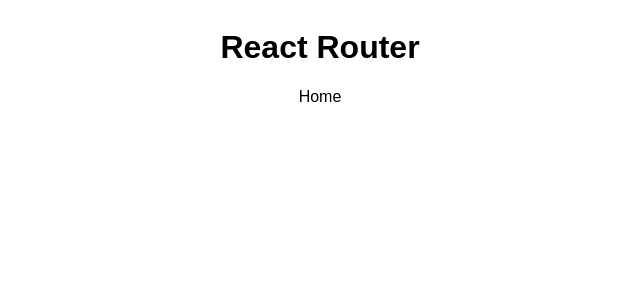
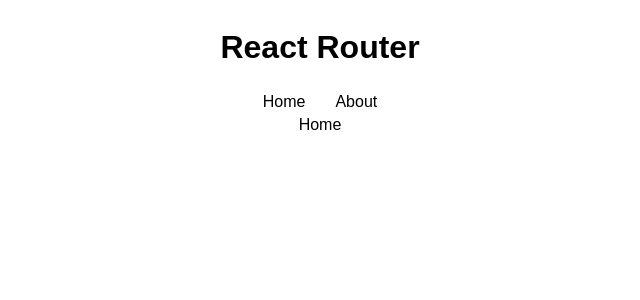
Before and after one commit to ivanvarella/reactrouter, a React (Vite) app: page / in a window 1280 px wide. Shown: the top 300 px of the page, without its empty margins (320-960 px from the left). Built offline with nearby package versions, Linux system fonts and the light colour scheme.

Commit message:
Add Link of React Router

```diff
--- a/src/App.jsx
+++ b/src/App.jsx
@@ -7,11 +7,15 @@
 import Home from "./pages/Home";
 import About from "./pages/About";
 
+//Components
+import Navbar from "./components/Navbar";
+
 function App() {
   return (
     <div className="App">
       <h1>React Router</h1>
       <BrowserRouter>
+        <Navbar />
         <Routes>
           <Route path="/" element={<Home />} />
           <Route path="about" element={<About />} />
--- /dev/null
+++ b/src/components/Navbar.css
@@ -0,0 +1,20 @@
+nav {
+  display: flex;
+  justify-content: center;
+}
+
+nav a {
+  margin: 0 10px;
+  padding: 5px;
+  text-decoration: none;
+  color: black;
+}
+
+nav a:hover {
+  color: #ccc;
+}
+
+.active {
+  background-color: #000;
+  color: #fff;
+}
--- /dev/null
+++ b/src/components/Navbar.jsx
@@ -0,0 +1,14 @@
+import "./Navbar.css";
+
+import { Link } from "react-router-dom";
+
+const Navbar = () => {
+  return (
+    <nav>
+      <Link to="/">Home</Link>
+      <Link to="about">About</Link>
+    </nav>
+  );
+};
+
+export default Navbar;
```
